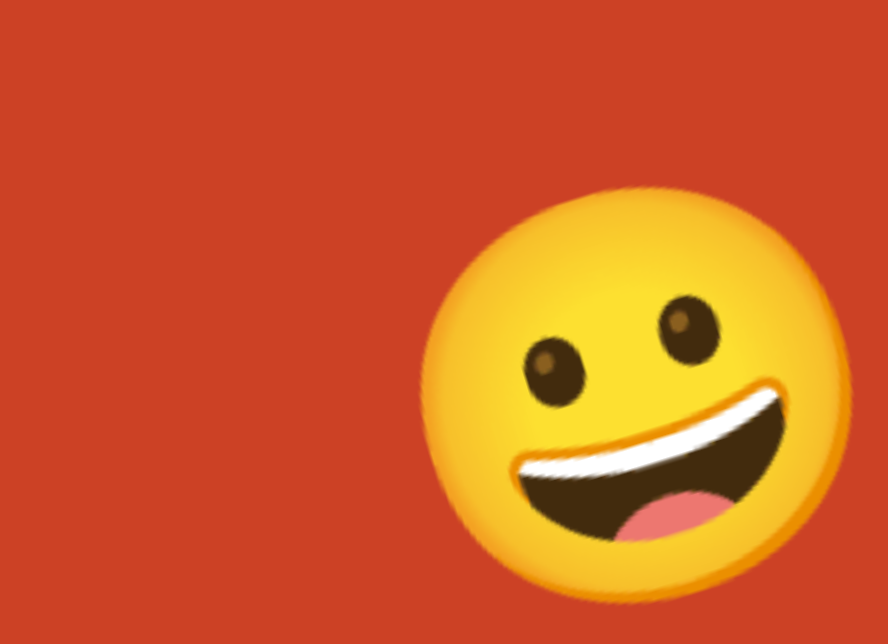
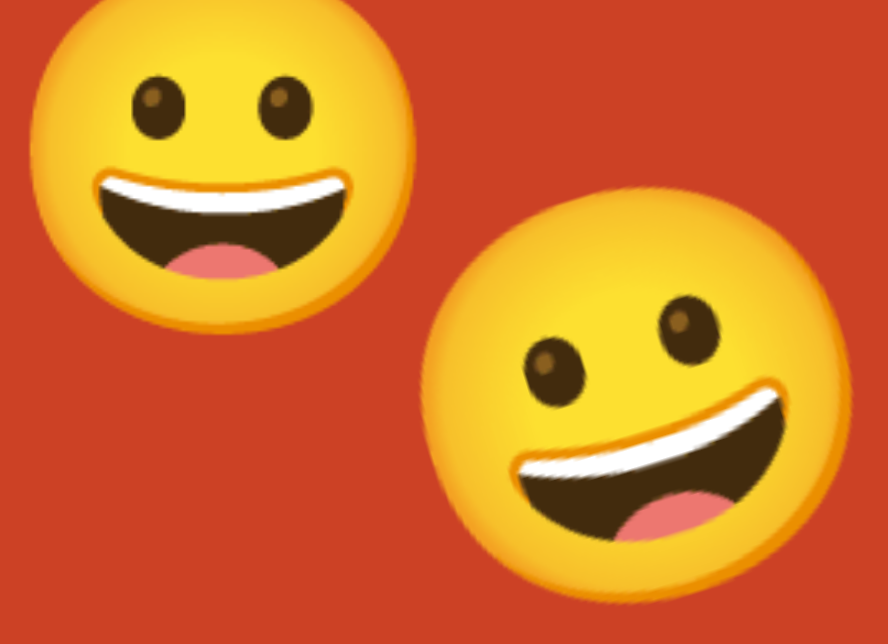
Before and after one commit to yyyoichi/kusoapp1, a Next.js app: page / in a window 1280 px wide. Shown: the top 644 px of the page, without its empty margins (0-888 px from the left). Built offline with nearby package versions, Linux system fonts and the light colour scheme.

Commit message:
canvas導入

```diff
--- a/pages/index.tsx
+++ b/pages/index.tsx
@@ -1,7 +1,7 @@
 import type { NextPage } from 'next'
 import Head from 'next/head'
 import { useRouter } from 'next/router'
-import { useEffect, useState } from 'react'
+import { useEffect, useRef, useState } from 'react'
 import { default as Emo } from '../emoji/Emoji';
 import styles from '../styles/Home.module.css'
 const Emoji = new Emo()
@@ -23,6 +23,19 @@ const Home: NextPage = () => {
       query: { emj: Emoji.getIndexOf(emoji) }
     })
   }
+
+  const canvasRef = useRef(null);
+  useEffect(() => {
+    const canvas: any = canvasRef.current;
+    const ctx: CanvasRenderingContext2D = canvas.getContext("2d");
+    // ctx.fillStyle = 'green';
+    // ctx.fillRect(0, 0, 100, 100);
+    ctx.font = "360px serif"
+    ctx.textBaseline = "top"
+    // ctx.textAlign = "left"
+    ctx.fillText(selectState.emoji, 0, 0);
+    console.log(ctx.measureText(selectState.emoji))
+  }, [selectState])
   return (
     <div className={styles.wrapper}>
       <Head>
@@ -56,7 +69,10 @@ const Home: NextPage = () => {
         </div>
           : <></>
       }
-
+      <div>
+        {/* <div>ダウンロード</div> */}
+        <canvas width={500} height={500} ref={canvasRef}></canvas>
+      </div>
     </div >
   )
 }
```
